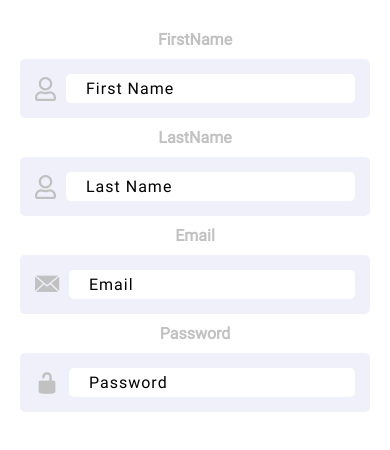
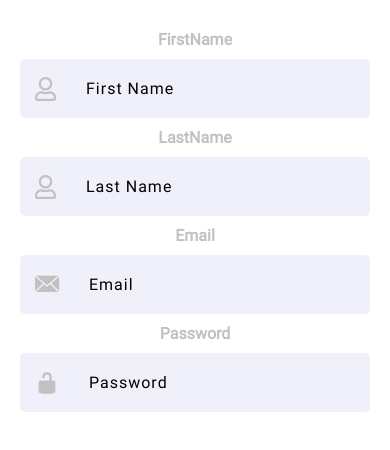
Before and after one commit to KennedyMungai/WhatsappClone, a React Native app: screen / in a window 390 px wide. Shown: the top 450 px of the page. Built offline with nearby package versions, Linux system fonts and the light colour scheme.

Commit message:
Using the color constant values

```diff
--- a/components/Input.js
+++ b/components/Input.js
@@ -43,7 +43,7 @@ const styles = StyleSheet.create({
         fontSize: 16,
         fontFamily: 'regular',
         letterSpacing: 1,
-        backgroundColor: 'white'
+        backgroundColor: colors.white
     },
     inputScreenLabelStyles: {
         fontSize: 16,
```
